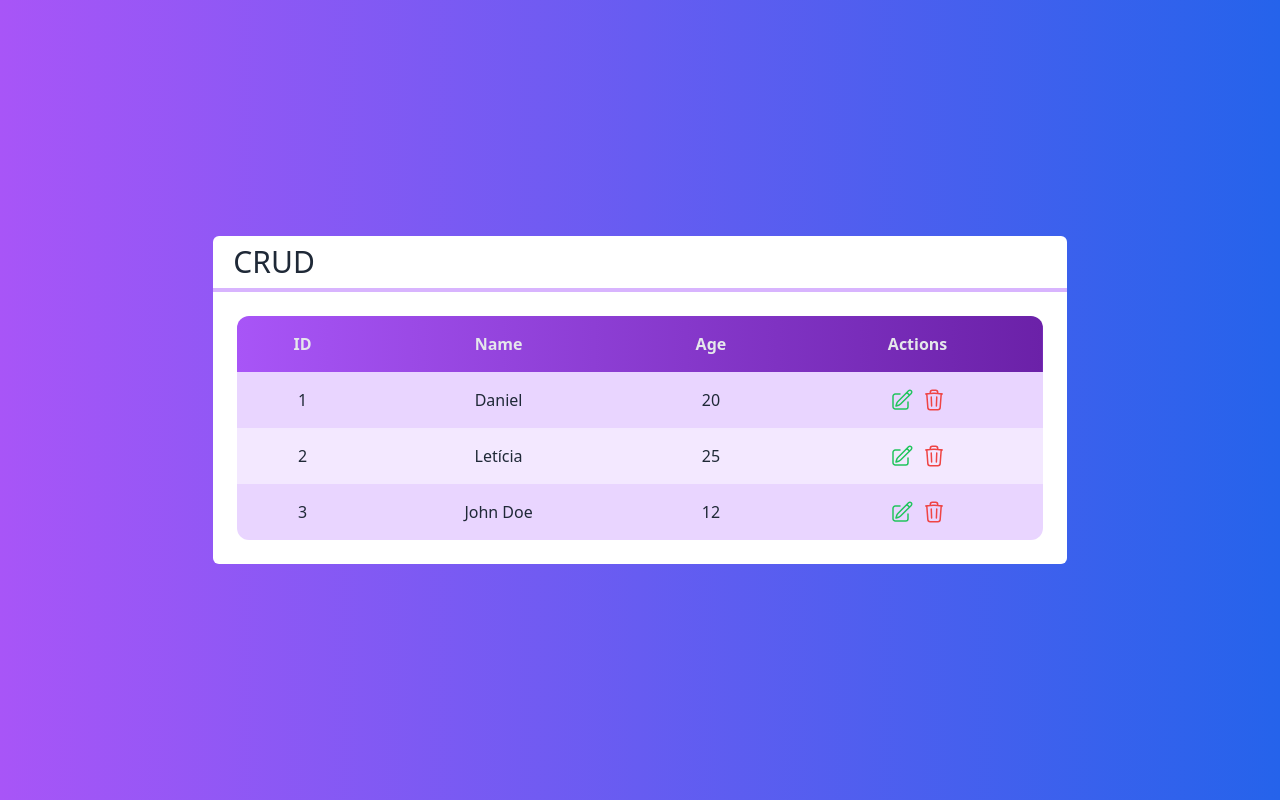
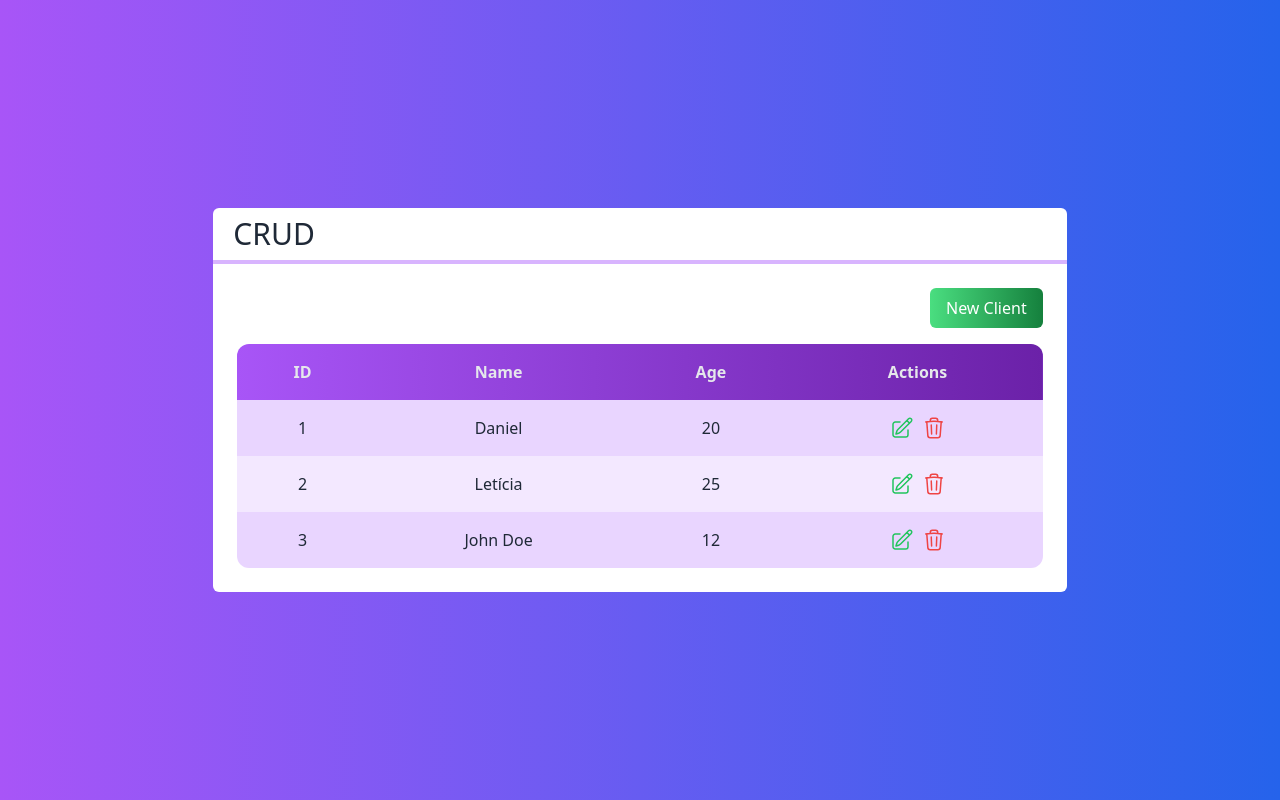
Before and after one commit to DanielBGC/nextjs-firebase-crud, a Next.js app: page / in a window 1280 px wide. Built offline with nearby package versions, Linux system fonts and the light colour scheme.

Commit message:
Criando componente dos botões

```diff
--- /dev/null
+++ b/src/components/Buttons.tsx
@@ -0,0 +1,52 @@
+type ButtonPropsType = {
+  children: React.ReactNode;
+  className?: string;
+};
+
+export function GreenButton(props: ButtonPropsType) {
+  return (
+    <button
+      className={`
+        bg-gradient-to-r from-green-400 to-green-700
+        rounded-md
+        text-white
+        px-4 py-2
+        ${props.className}
+      `}
+    >
+      {props.children}
+    </button>
+  );
+}
+
+export function BlueButton(props: ButtonPropsType) {
+  return (
+    <button
+      className={`
+        bg-gradient-to-r from-blue-400 to-blue-700
+        rounded-md
+        text-white
+        px-4 py-2
+        ${props.className}
+      `}
+    >
+      {props.children}
+    </button>
+  );
+}
+
+export function GrayButton(props: ButtonPropsType) {
+  return (
+    <button
+      className={`
+        bg-gradient-to-r from-gray-400 to-gray-700
+        rounded-md
+        text-white
+        px-4 py-2
+        ${props.className}
+      `}
+    >
+      {props.children}
+    </button>
+  );
+}
--- a/src/pages/index.tsx
+++ b/src/pages/index.tsx
@@ -1,3 +1,4 @@
+import { GreenButton } from '@/components/Buttons';
 import Layout from '@/components/Layout';
 import Table from '@/components/Table';
 import Client from '@/core/Client';
@@ -30,11 +31,14 @@ export default function Home() {
       `}
       >
         <Layout title='CRUD'>
+          <div className='flex justify-end'>
+            <GreenButton className='mb-4'>New Client</GreenButton>
+          </div>
           <Table
             clients={clients}
             openEditClient={openEditClient}
             openDeleteClient={openDeleteClient}
-          ></Table>
+          />
         </Layout>
       </div>
     </>
--- a/tailwind.config.js
+++ b/tailwind.config.js
@@ -2,6 +2,11 @@
 module.exports = {
   content: [
     "./src/**/*.{js,ts,jsx,tsx}",
+  ],
+  safelist: [
+    /^bg-/,
+    /^to-/,
+    /^from-/,
   ],
   theme: {
     extend: {},
```
